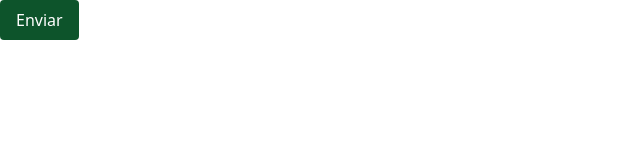
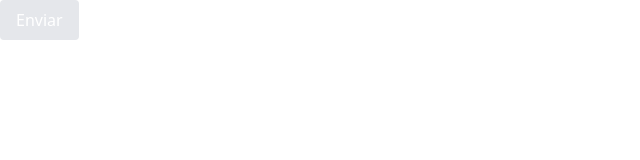
Before and after one commit to raulisai/guia-ipn, a website: page public/index.html in a window 1280 px wide. Shown: the whole page, without its empty margins (0-640 px from the left). Drawn offline with Linux system fonts and the light colour scheme.

Commit message:
Update README and styles: add Tailwind CSS compiler instructions, modify button color, and enhance color palette

```diff
--- a/package.json
+++ b/package.json
@@ -6,7 +6,8 @@
   "scripts": {
     "test": "echo \"Error: no test specified\" && exit 1",
     "build:css": "npx @tailwindcss/cli -i ./src/input-tailwind.css -o ./public/css/output-tailwind.css",
-    "watch:css": "npx @tailwindcss/cli -i ./src/input-tailwind.css -o ./public/css/output-tailwind.css --watch"
+    "watch:css": "npx @tailwindcss/cli -i ./src/input-tailwind.css -o ./public/css/output-tailwind.css --watch",
+    "dev": "concurrently \"npm run watch:css\" \"live-server public/\""
 
   },
   "keywords": [],
--- a/public/index.html
+++ b/public/index.html
@@ -7,7 +7,7 @@
     <title>Document</title>
 </head>
 <body>
-    <button class="bg-green-900 text-white py-2 px-4 rounded">
+    <button class="bg-gray-200 text-white py-2 px-4 rounded">
         Enviar
       </button>
 </body>
```
Also changed, not shown: README.md, public/css/output-tailwind.css, 1 other file.
